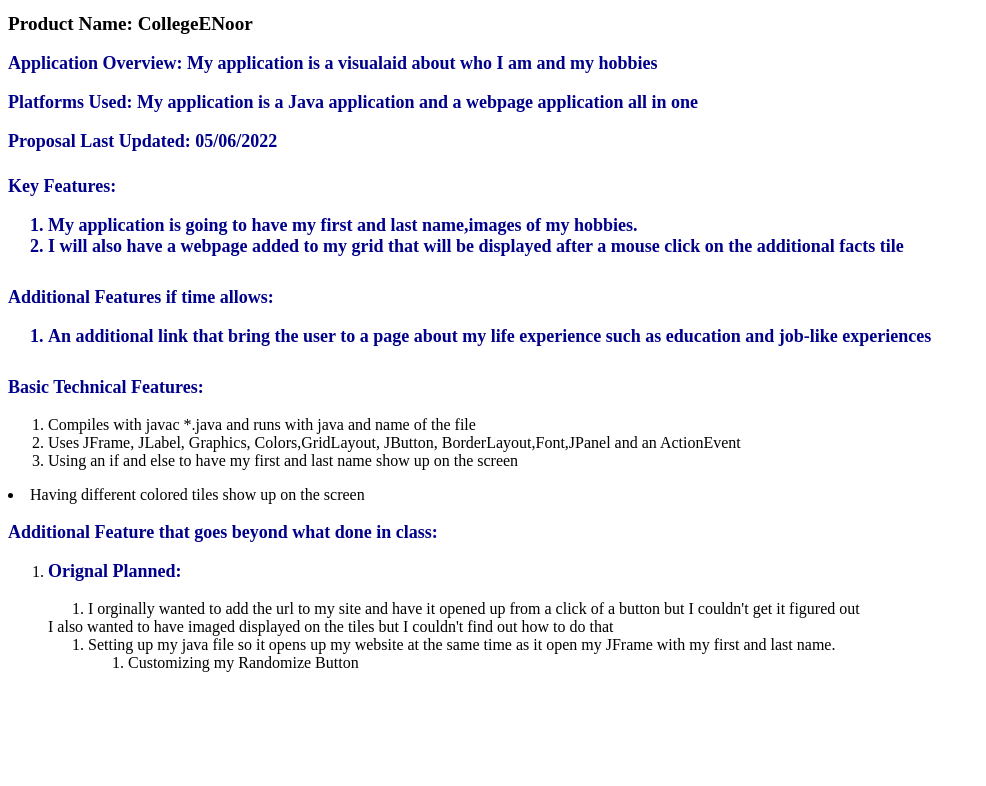
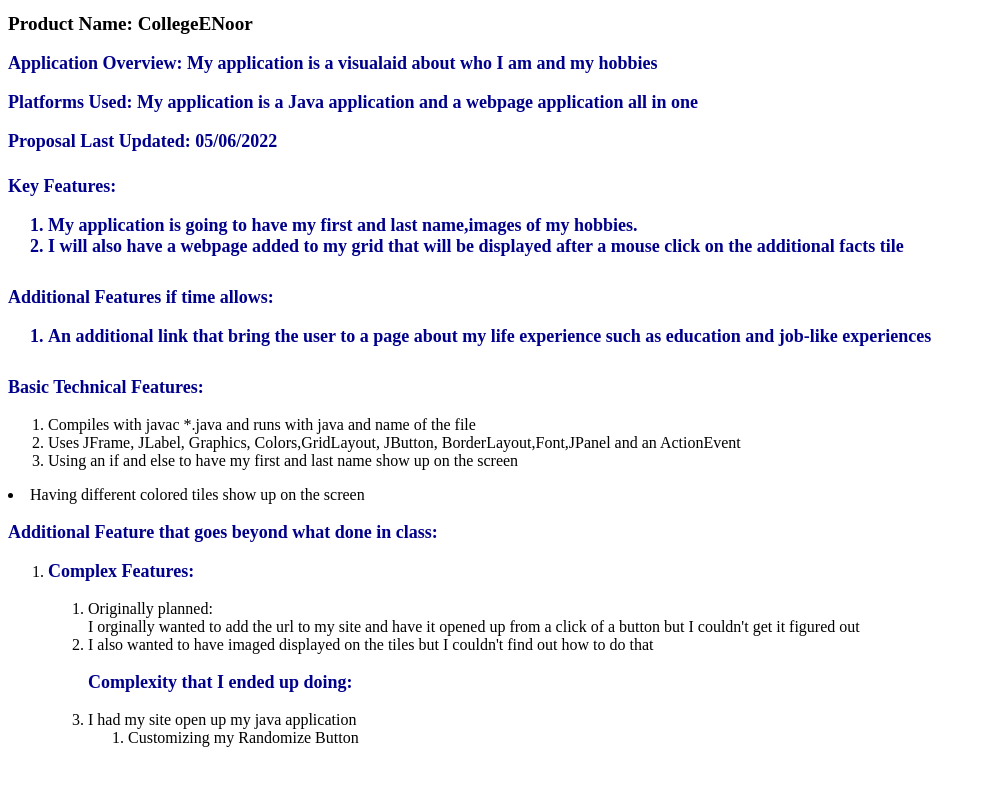
Before and after one commit to mmalik234/Final-Project-Proposal, a plain HTML site: page index.html in a window 1280 px wide. Shown: the whole page, without its empty margins (0-986 px from the left). Drawn offline with Linux system fonts and the light colour scheme.

Commit message:
update my file

```diff
--- a/index.html
+++ b/index.html
@@ -54,17 +54,18 @@
     <p>Additional Feature that goes beyond what done in class:
      <ol>
     <li>
-   <p>Orignal Planned:</p>
+    <p>Complex Features:
     <ol>
     <li>
-        I orginally wanted to add the url to my site and have it opened up from a click of a button but I couldn't get it figured out
+   Originally planned:
+     </li>
+     I orginally wanted to add the url to my site and have it opened up from a click of a button but I couldn't get it figured out
+    <li>
+     I also wanted to have imaged displayed on the tiles but I couldn't find out how to do that
     </li>
-    </ol>
-   I also wanted to have imaged displayed on the tiles but I couldn't find out how to do that
-    </li>
-    <ol>
+    <p>Complexity that I ended up doing:</p>
     <li>
-    Setting up my java file so it opens  up my website at the same time as it open my JFrame with my first and last name.
+    I had my site open up my java application
     </li>
     <ol>
     <li>
```
